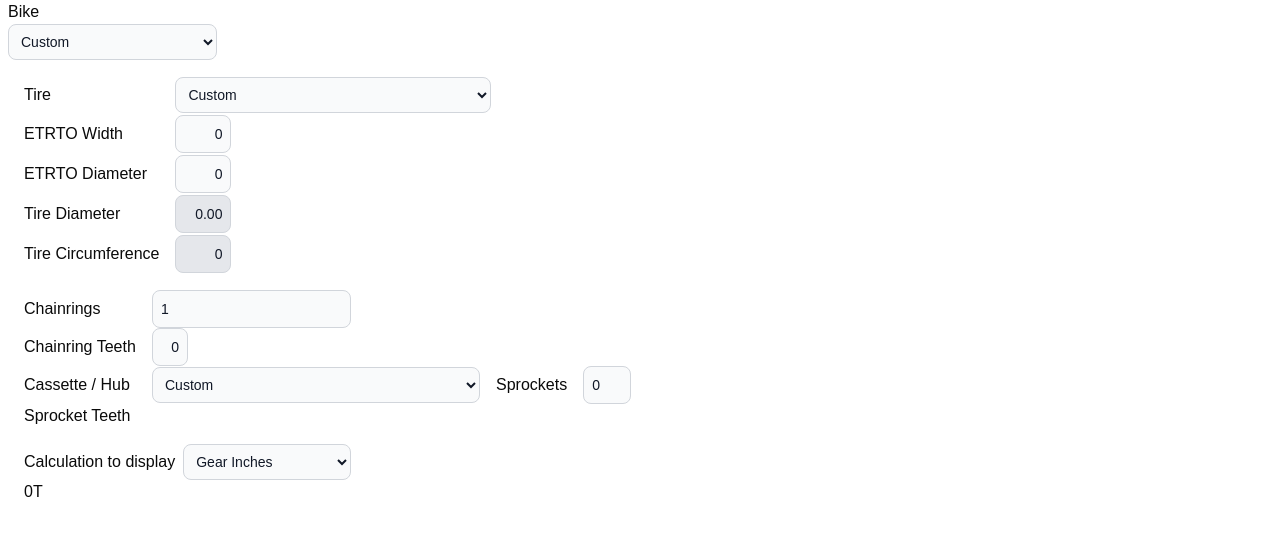
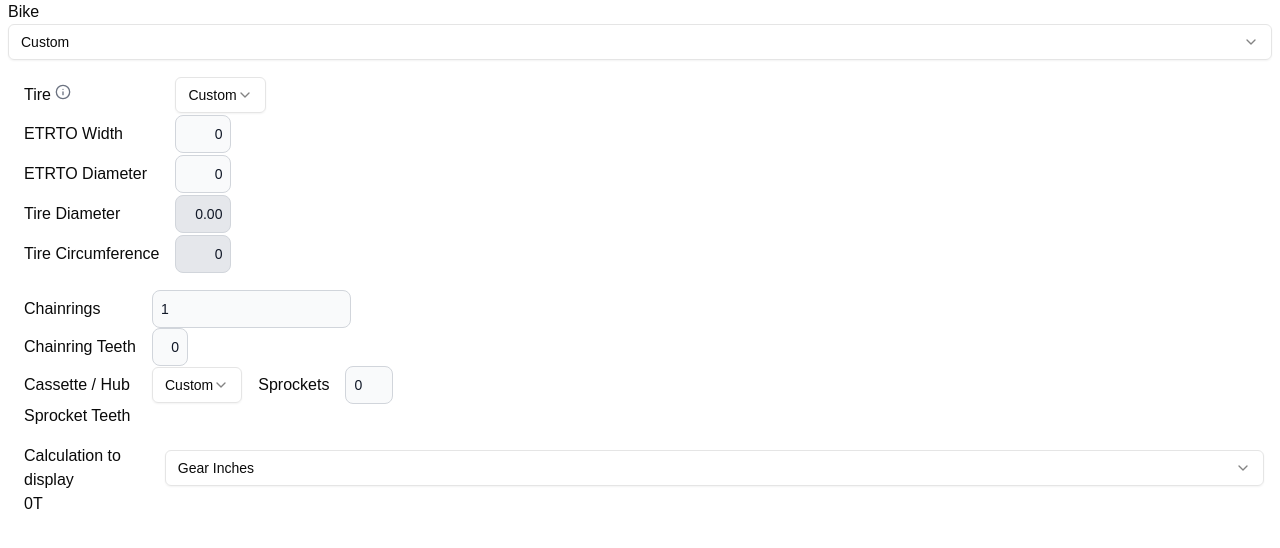
Before and after one commit to mngyuan/bikecalc, a Next.js app: page / in a window 1280 px wide. Shown: the top 548 px of the page. Built offline with nearby package versions, Linux system fonts and the light colour scheme.

Commit message:
use shadcn Select

```diff
--- a/app/page.tsx
+++ b/app/page.tsx
@@ -1,6 +1,22 @@
 'use client';
 
 import {useEffect, useState} from 'react';
+import {InfoIcon} from 'lucide-react';
+import {
+  Tooltip,
+  TooltipContent,
+  TooltipProvider,
+  TooltipTrigger,
+} from '@/components/ui/tooltip';
+import {
+  Select,
+  SelectContent,
+  SelectGroup,
+  SelectItem,
+  SelectLabel,
+  SelectTrigger,
+  SelectValue,
+} from '@/components/ui/select';
 
 const ETRTOtoDiameter = (ETRTOWidth: number, ETRTODiameter: number): number =>
   ETRTOWidth * 2 + ETRTODiameter;
@@ -176,6 +192,7 @@ interface InternallyGearedHub {
 }
 type Cassette = ExternalCassette | InternallyGearedHub;
 
+// prettier-ignore
 const CASSETTE_DB: Record<string, Cassette> = {
   'Microshift Advent X H-Series 10 Speed 11-48T': {
     sprockets: [11, 13, 15, 18, 21, 24, 28, 34, 40, 48],
@@ -386,6 +403,19 @@ const configEqualToBike = (
   return tiresEqual && chainringsEqual && cassettesEqual;
 };
 
+const InfoTooltip = ({content}) => {
+  return (
+    <Tooltip>
+      <TooltipTrigger className="inline-flex items-center">
+        <InfoIcon className="h-4 w-4 text-gray-500 hover:text-gray-700 transition-colors" />
+      </TooltipTrigger>
+      <TooltipContent className="max-w-xs">
+        <p className="text-sm">{content}</p>
+      </TooltipContent>
+    </Tooltip>
+  );
+};
+
 const CalculationsTable = ({
   sprocketCount,
   sprocketTeeth,
@@ -553,17 +583,19 @@ const BikeCalculator = ({
   );
 
   return (
+    <TooltipProvider>
       <div className="bike-calc">
         <table className="m-4">
           <tbody>
             <tr>
               <td className="px-2">
-              <label>Tire</label>
+                <label>Tire</label>{' '}
+                <InfoTooltip content="The part of the wheel which sits on the wheel's rim. It's actual diameter varies from its imperial naming, which affects gear ratios and meters development." />
               </td>
               <td className="px-2">
-              <select
-                onChange={(e) => {
-                  const tireID = e.target.value as TireID | 'custom';
+                <Select
+                  onValueChange={(value) => {
+                    const tireID = value as TireID | 'custom';
                     setTireID(tireID);
                     if (tireID !== 'custom') {
                       const tire = TIRE_DB[tireID];
@@ -572,15 +604,19 @@ const BikeCalculator = ({
                     }
                   }}
                   value={tireID}
-                className="bg-gray-50 border border-gray-300 text-gray-900 text-sm rounded-lg focus:ring-blue-500 focus:border-blue-500 p-2 dark:bg-gray-700 dark:border-gray-600 dark:placeholder-gray-400 dark:text-white dark:focus:ring-blue-500 dark:focus:border-blue-500"
                 >
-                <option value="custom">Custom</option>
+                  <SelectTrigger>
+                    <SelectValue placeholder="Choose a tire..." />
+                  </SelectTrigger>
+                  <SelectContent>
+                    <SelectItem value="custom">Custom</SelectItem>
                     {Object.entries(TIRE_DB).map(([name]) => (
-                  <option value={name} key={name}>
+                      <SelectItem value={name} key={name}>
                         {name}
-                  </option>
+                      </SelectItem>
                     ))}
-              </select>
+                  </SelectContent>
+                </Select>
               </td>
             </tr>
             <tr>
@@ -660,7 +696,9 @@ const BikeCalculator = ({
                   setChainringCount(chainringCount);
                   setChainringTeeth([
                     ...chainringTeeth.slice(0, chainringCount),
-                  ...Array(Math.max(chainringCount - chainringTeeth.length, 0)),
+                    ...Array(
+                      Math.max(chainringCount - chainringTeeth.length, 0),
+                    ),
                   ]);
                 }}
                 value={chainringCount}
@@ -694,9 +732,9 @@ const BikeCalculator = ({
               <label>Cassette / Hub</label>
             </div>
             <div className="px-2">
-            <select
-              onChange={(e) => {
-                const cassetteID = e.target.value as CassetteID;
+              <Select
+                onValueChange={(value) => {
+                  const cassetteID = value as CassetteID;
                   setCassetteID(cassetteID);
                   if (cassetteID !== 'custom') {
                     const cassette = CASSETTE_DB[cassetteID];
@@ -708,15 +746,19 @@ const BikeCalculator = ({
                   }
                 }}
                 value={cassetteID}
-              className="bg-gray-50 border border-gray-300 text-gray-900 text-sm rounded-lg focus:ring-blue-500 focus:border-blue-500 p-2 dark:bg-gray-700 dark:border-gray-600 dark:placeholder-gray-400 dark:text-white dark:focus:ring-blue-500 dark:focus:border-blue-500"
               >
-              <option value="custom">Custom</option>
+                <SelectTrigger>
+                  <SelectValue placeholder="Choose a cassette..." />
+                </SelectTrigger>
+                <SelectContent>
+                  <SelectItem value="custom">Custom</SelectItem>
                   {Object.entries(CASSETTE_DB).map(([name]) => (
-                <option value={name} key={name}>
+                    <SelectItem value={name} key={name}>
                       {name}
-                </option>
+                    </SelectItem>
                   ))}
-            </select>
+                </SelectContent>
+              </Select>
             </div>
             <div className="px-2">
               <label>Sprockets</label>
@@ -756,9 +798,9 @@ const BikeCalculator = ({
                       <input
                         type="number"
                         disabled
-                      value={(
-                        CASSETTE_DB[cassetteID] as InternallyGearedHub
-                      ).ratios[i].toFixed(2)}
+                        value={(CASSETTE_DB[
+                          cassetteID
+                        ] as InternallyGearedHub).ratios[i].toFixed(2)}
                         className="w-12 text-right [appearance:textfield] [&::-webkit-outer-spin-button]:appearance-none [&::-webkit-inner-spin-button]:appearance-none bg-gray-200 border border-gray-300 text-gray-900 text-sm rounded-lg focus:ring-blue-500 focus:border-blue-500 p-2 dark:bg-gray-700 dark:border-gray-600 dark:placeholder-gray-400 dark:text-gray-400 dark:focus:ring-blue-500 dark:focus:border-blue-500 cursor-not-allowed "
                       />
                     </span>
@@ -796,22 +838,29 @@ const BikeCalculator = ({
             <div className="px-2">
               <label>Calculation to display</label>
             </div>
-          <select
-            onChange={(e) =>
+            <Select
+              onValueChange={(value) =>
                 setCalculationToDisplay(
-                e.target.value as 'gearInches' | 'metersDevelopment',
+                  value as 'gearInches' | 'metersDevelopment',
                 )
               }
               value={calculationToDisplay}
-            className="bg-gray-50 border border-gray-300 text-gray-900 text-sm rounded-lg focus:ring-blue-500 focus:border-blue-500 p-2 dark:bg-gray-700 dark:border-gray-600 dark:placeholder-gray-400 dark:text-white dark:focus:ring-blue-500 dark:focus:border-blue-500"
             >
-            <option value="gearInches">Gear Inches</option>
-            <option value="metersDevelopment">Meters Development</option>
-          </select>
+              <SelectTrigger>
+                <SelectValue placeholder="Choose a calculation..." />
+              </SelectTrigger>
+              <SelectContent>
+                <SelectItem value="gearInches">Gear Inches</SelectItem>
+                <SelectItem value="metersDevelopment">
+                  Meters Development
+                </SelectItem>
+              </SelectContent>
+            </Select>
           </div>
           {CompleteCalculationsTable}
         </div>
       </div>
+    </TooltipProvider>
   );
 };
 
@@ -825,18 +874,22 @@ export default function Home() {
         <label>Bike</label>
       </div>
       <div className="px-2">
-        <select
-          onChange={(e) => setBikeID(e.target.value as BikeID)}
+        <Select
+          onValueChange={(value) => setBikeID(value as BikeID)}
           value={bikeID}
-          className="bg-gray-50 border border-gray-300 text-gray-900 text-sm rounded-lg focus:ring-blue-500 focus:border-blue-500 p-2 dark:bg-gray-700 dark:border-gray-600 dark:placeholder-gray-400 dark:text-white dark:focus:ring-blue-500 dark:focus:border-blue-500"
         >
-          <option value="custom">Custom</option>
+          <SelectTrigger>
+            <SelectValue placeholder="Choose a bike..." />
+          </SelectTrigger>
+          <SelectContent>
+            <SelectItem value="custom">Custom</SelectItem>
             {Object.entries(BIKE_DB).map(([name]) => (
-            <option value={name} key={name}>
+              <SelectItem value={name} key={name}>
                 {name}
-            </option>
+              </SelectItem>
             ))}
-        </select>
+          </SelectContent>
+        </Select>
         <div
           className={`bg-blue-500 rounded-full w-4 h-4 ${
             customized ? '' : 'hidden'
```
Lines whose indentation alone changed are shown as unchanged.
